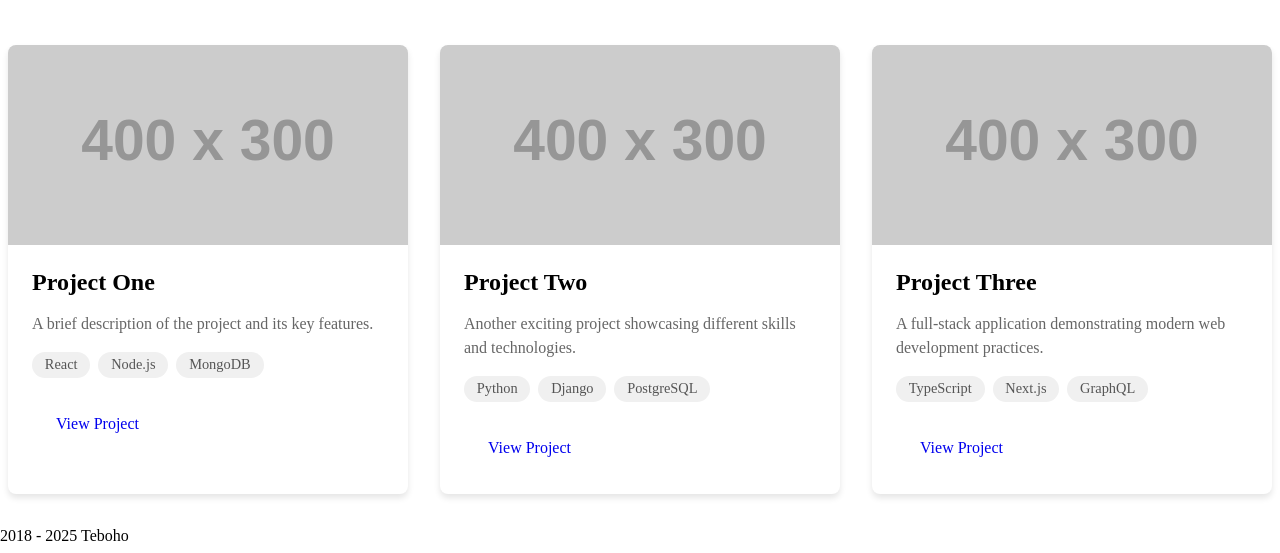
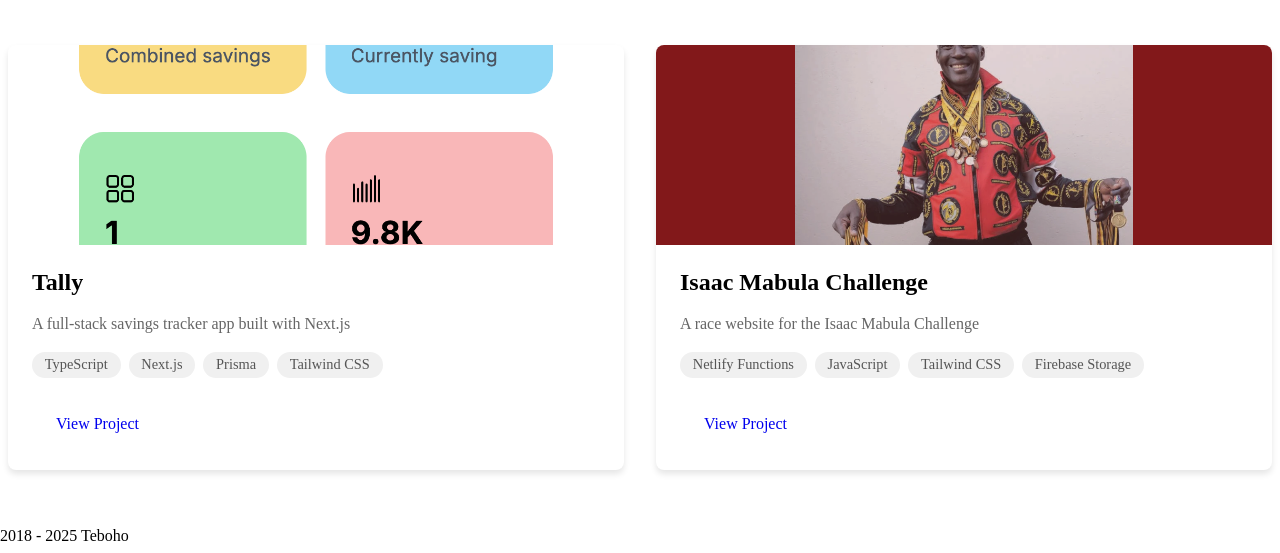
Before and after one commit to teb0ho/teboho-personal-site, a Gatsby site: page /portfolio in a window 1280 px wide. Shown: the part 247-800 px from the top of the page. Built offline with nearby package versions, Linux system fonts and the light colour scheme; Gatsby itself is replaced by a stand-in of ours; placeholder pictures from the web are drawn by us.

Commit message:
add project images

```diff
--- a/src/pages/portfolio.js
+++ b/src/pages/portfolio.js
@@ -6,25 +6,18 @@ import SiteMetaData from "../components/SiteMetaData/SiteMetaData"
 const Portfolio = () => {
   const projects = [
     {
-      title: "Project One",
-      description: "A brief description of the project and its key features.",
-      technologies: ["React", "Node.js", "MongoDB"],
-      image: "https://via.placeholder.com/400x300",
-      link: "#"
+      title: "Tally",
+      description: "A full-stack savings tracker app built with Next.js",
+      technologies: ["TypeScript", "Next.js", "Prisma", "Tailwind CSS"],
+      image: "/tally-mu.vercel.app.png",
+      link: "https://tally-mu.vercel.app/"
     },
     {
-      title: "Project Two",
-      description: "Another exciting project showcasing different skills and technologies.",
-      technologies: ["Python", "Django", "PostgreSQL"],
-      image: "https://via.placeholder.com/400x300",
-      link: "#"
-    },
-    {
-      title: "Project Three",
-      description: "A full-stack application demonstrating modern web development practices.",
-      technologies: ["TypeScript", "Next.js", "GraphQL"],
-      image: "https://via.placeholder.com/400x300",
-      link: "#"
+      title: "Isaac Mabula Challenge",
+      description: "A race website for the Isaac Mabula Challenge",
+      technologies: ["Netlify Functions", "JavaScript", "Tailwind CSS", "Firebase Storage"],
+      image: "/isaacmabulachallenge.co.za.png",
+      link: "https://isaacmabulachallenge.co.za/"
     }
   ]
 
```
Also changed, not shown: static/isaacmabulachallenge.co.za.png (added), static/tally-mu.vercel.app.png (added).
